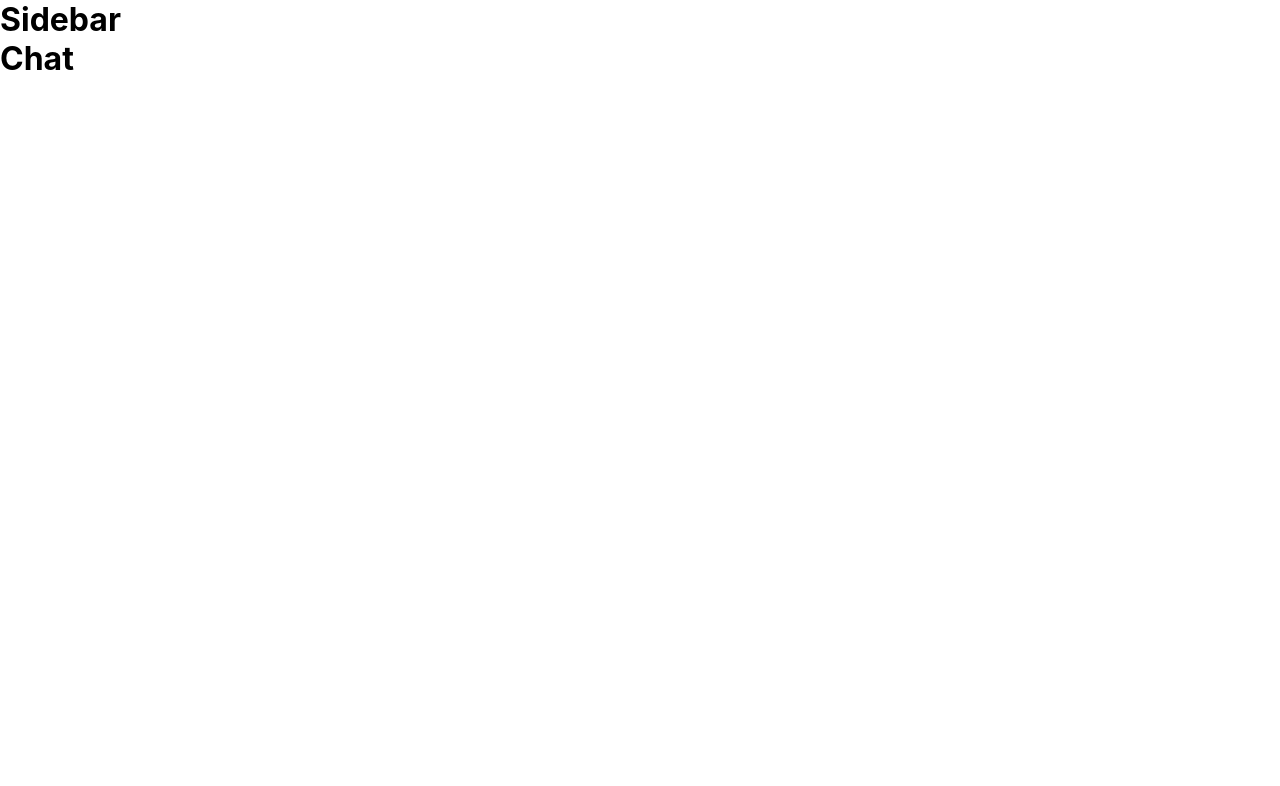
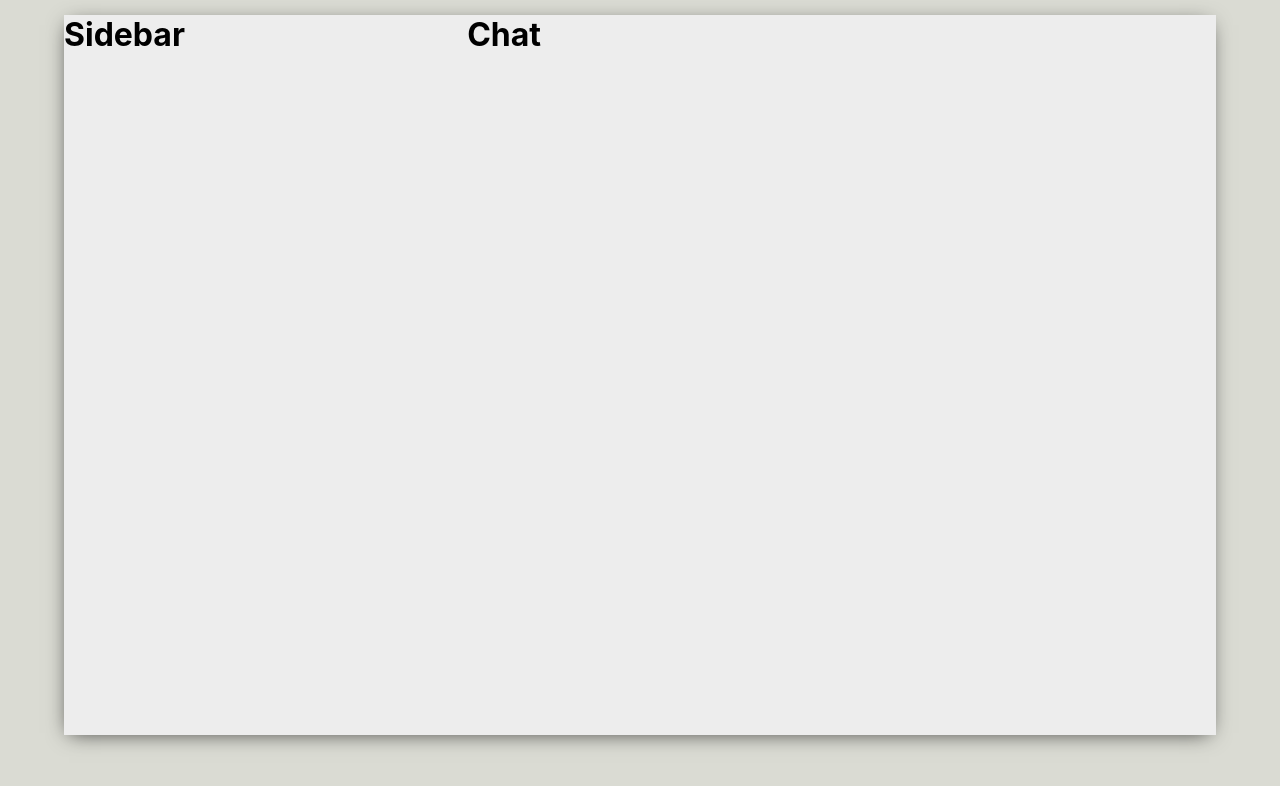
Before and after one commit to vbeloti/whatsapp-web, a React (Create React App) app: page / in a window 1280 px wide. Shown: the top 786 px of the page. Built offline with nearby package versions, Linux system fonts and the light colour scheme.

Commit message:
chore: update App style

```diff
--- a/src/App.css
+++ b/src/App.css
@@ -6,3 +6,20 @@
   font-family: -apple-system, BlinkMacSystemFont, "Segoe UI", Roboto, Oxygen,
     Ubuntu, Cantarell, "Open Sans", "Helvetica Neue", sans-serif;
 }
+
+
+.app {
+  display: grid;
+  place-items: center;
+  height: 100vh;
+  background-color: #dadbd3;
+}
+
+.app__body {
+  display: flex;
+  background-color: #ededed;
+  margin-top: -50px;
+  height: 90vh;
+  width: 90vw;
+  box-shadow: -1px 4px 20px -6px rgba(0, 0, 0, .75);
+}
--- a/src/App.tsx
+++ b/src/App.tsx
@@ -1,14 +1,16 @@
-import React from 'react';
-import './App.css';
-import Sidebar from './components/Sidebar';
-import Chat from './components/Chat';
+import React from "react";
+import "./App.css";
+import Sidebar from "./components/Sidebar";
+import Chat from "./components/Chat";
 
 function App() {
   return (
     <div className="app">
-      <Sidebar />
+      <div className="app__body">
+        <Sidebar />
 
-      <Chat />
+        <Chat />
+      </div>
     </div>
   );
 }
--- a/src/components/Chat/styles.css
+++ b/src/components/Chat/styles.css
@@ -0,0 +1,5 @@
+.chat {
+    display: flex;
+    flex-direction: column;
+    flex: 0.65;
+}
--- a/src/components/Sidebar/styles.css
+++ b/src/components/Sidebar/styles.css
@@ -0,0 +1,5 @@
+.sidebar {
+    display: flex;
+    flex-direction: column;
+    flex: 0.35;
+}
```
